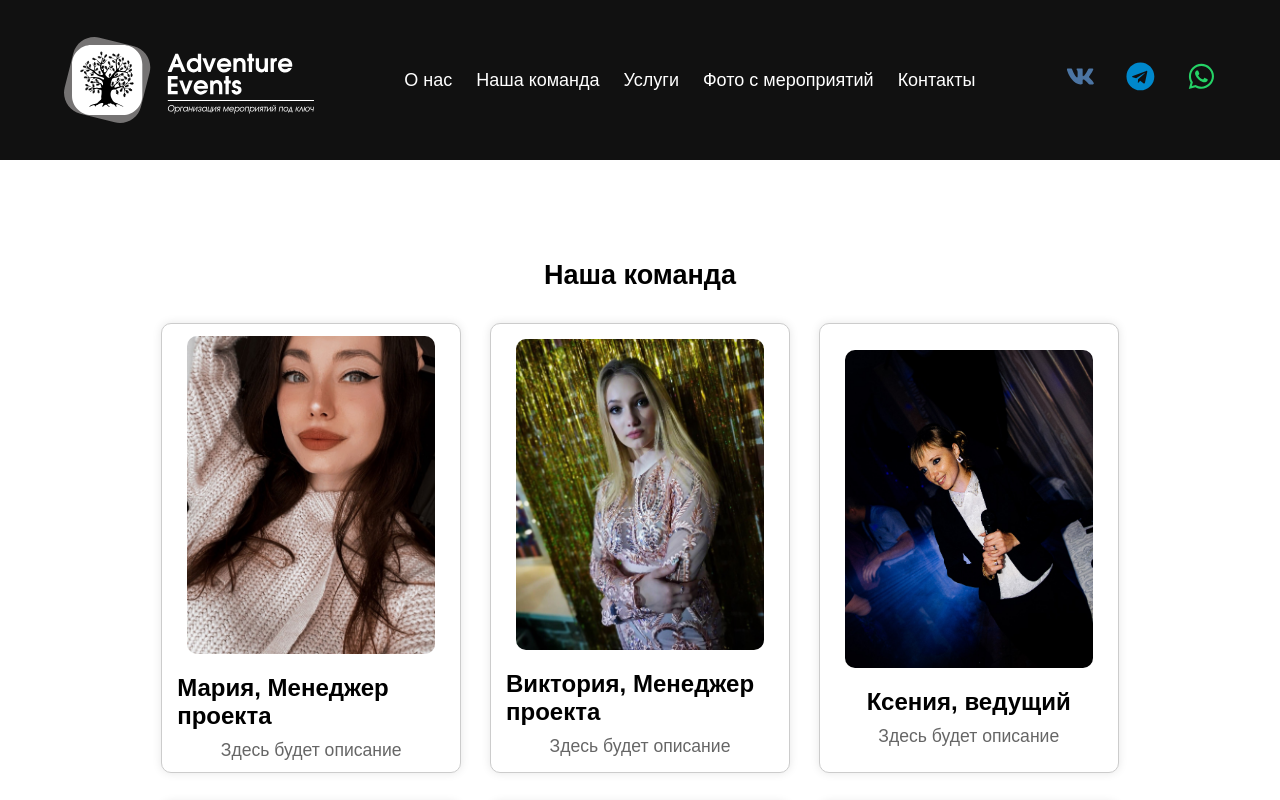
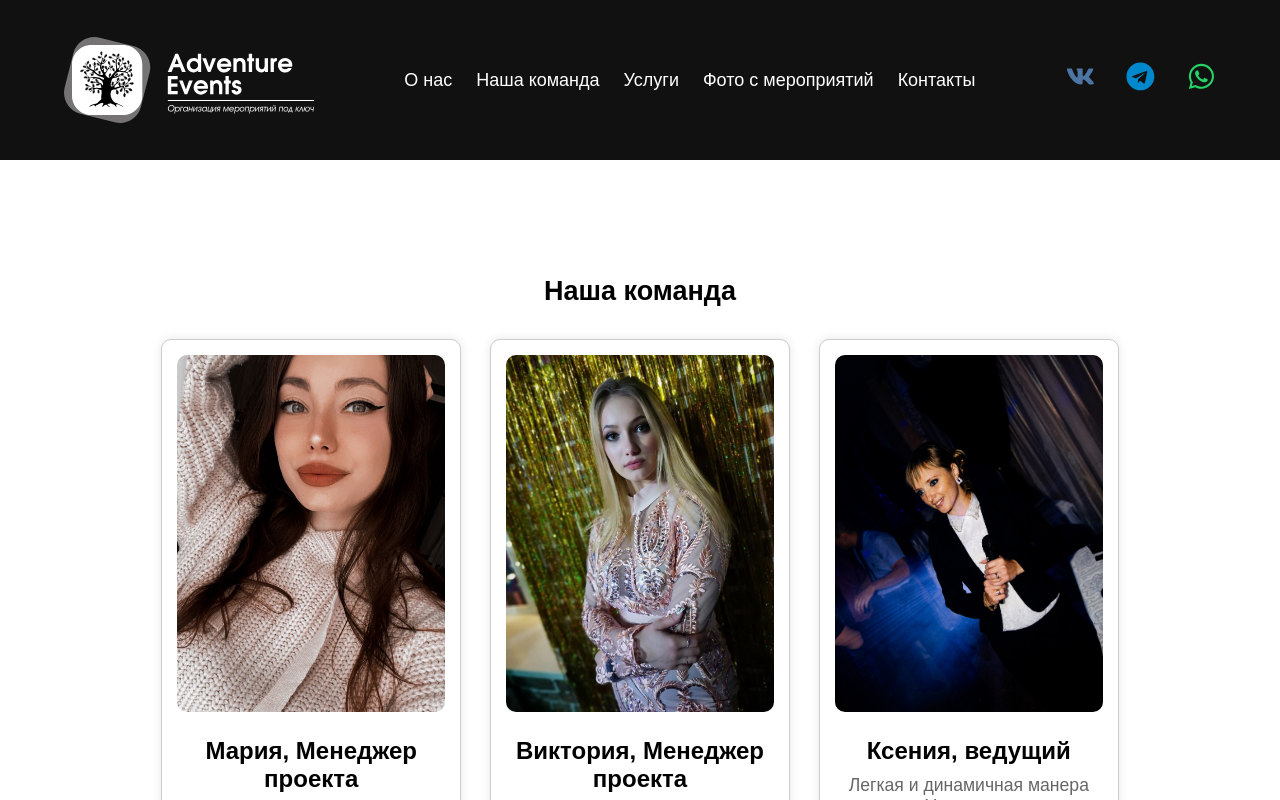
Before and after one commit to OvchinnikovAndpey/event-organization-team, a React (Vite) app: page /team in a window 1280 px wide. Shown: the top 800 px of the page. Built offline with nearby package versions, Linux system fonts and the light colour scheme.

Commit message:
Внес Дату Команды и настроил карточки команды (адаптация карточки под контент)

```diff
--- a/src/components/Modal/Modal.module.css
+++ b/src/components/Modal/Modal.module.css
@@ -47,7 +47,7 @@
 
 .modalContent img {
     max-width: 100%;
-    max-height: 400px; /* Фиксированная максимальная высота */
+    max-height: 70vh; /* Фиксированная максимальная высота */
     width: auto;
     height: auto;
     display: block;
--- a/src/components/MyTeam/MyTeam.module.css
+++ b/src/components/MyTeam/MyTeam.module.css
@@ -1,12 +1,12 @@
 .team {
-    padding: 1rem 10rem;
   margin: 100px auto;
   max-width: 1200px;
-    padding: 0 20px;
+  padding: 1rem 20px;
 }
 
 .heading {
   text-align: center;
+  margin-bottom: 2rem;
 }
 
 .teamGrid {
@@ -23,9 +23,9 @@
   display: flex;
   flex-direction: column;
   align-items: center;
-    justify-content: center;
-    flex: 0 0 300px;
-    height: 450px;
+  justify-content: flex-start;
+  flex: 0 1 300px;
+  min-height: 450px;
   padding: 15px;
   border: 1px solid #ccc;
   border-radius: 10px;
@@ -40,22 +40,24 @@
 }
 
 .teamMember img {
-    width: calc(100% - 20px);
-    height: calc(100% - 100px);
+  width: 100%;
+  aspect-ratio: 3/4;
   border-radius: 10px;
   object-fit: cover;
-    margin-bottom: 10px;
+  margin-bottom: 15px;
 }
 
 .teamMember h3 {
   margin: 10px 0;
   font-size: 1.5rem;
+  text-align: center;
 }
 
 .teamMember p {
   text-align: center;
   font-size: 1.1rem;
   color: #666;
+  margin-bottom: auto;
 }
 
 .modalContentWrapper {
--- a/src/components/MyTeam/MyTeamData.ts
+++ b/src/components/MyTeam/MyTeamData.ts
@@ -21,13 +21,13 @@ export interface TeamMember {
       {
         id: 3,
         name: "Ксения, ведущий",
-        description: "Здесь будет описание",
+        description: "Легкая и динамичная манера ведения. Умение чувствовать аудиторию. Чувство юмора и умение импровизировать. Интересная конкурсная программа. Все эти пункты в одном лице - это то, что делает Ксению первоклассной ведущей.",
         photo: "/src/images/MyTeamImages/arharova.jpg",
       },
     {
       id: 4,
       name: "DJ OVCHINNIKOV",
-      description: "Здесь будет описание",
+      description: "Disco? House? Techno? Trance? Все вышеперечисленное! DJ OVCHINNIKOV - разносторонний диджей, который может играть музыку самых разных жанров, от диско и хауса до техно и транса. Обладая большим опытом и страстью к музыке, он способен создать незабываемую атмосферу на любом мероприятии.",
       photo: "/src/images/MyTeamImages/andrey.jpg",
     },
     {
--- a/src/components/Services/Services.module.css
+++ b/src/components/Services/Services.module.css
@@ -69,7 +69,7 @@
   top: 50%;
   left: 50%;
   transform: translate(-50%, -50%);
-  font-size: 14px;
+  font-size: 25px;
   margin: 0;
   opacity: 0;
   transition: opacity 0.3s;
```
Lines whose indentation alone changed are shown as unchanged.
